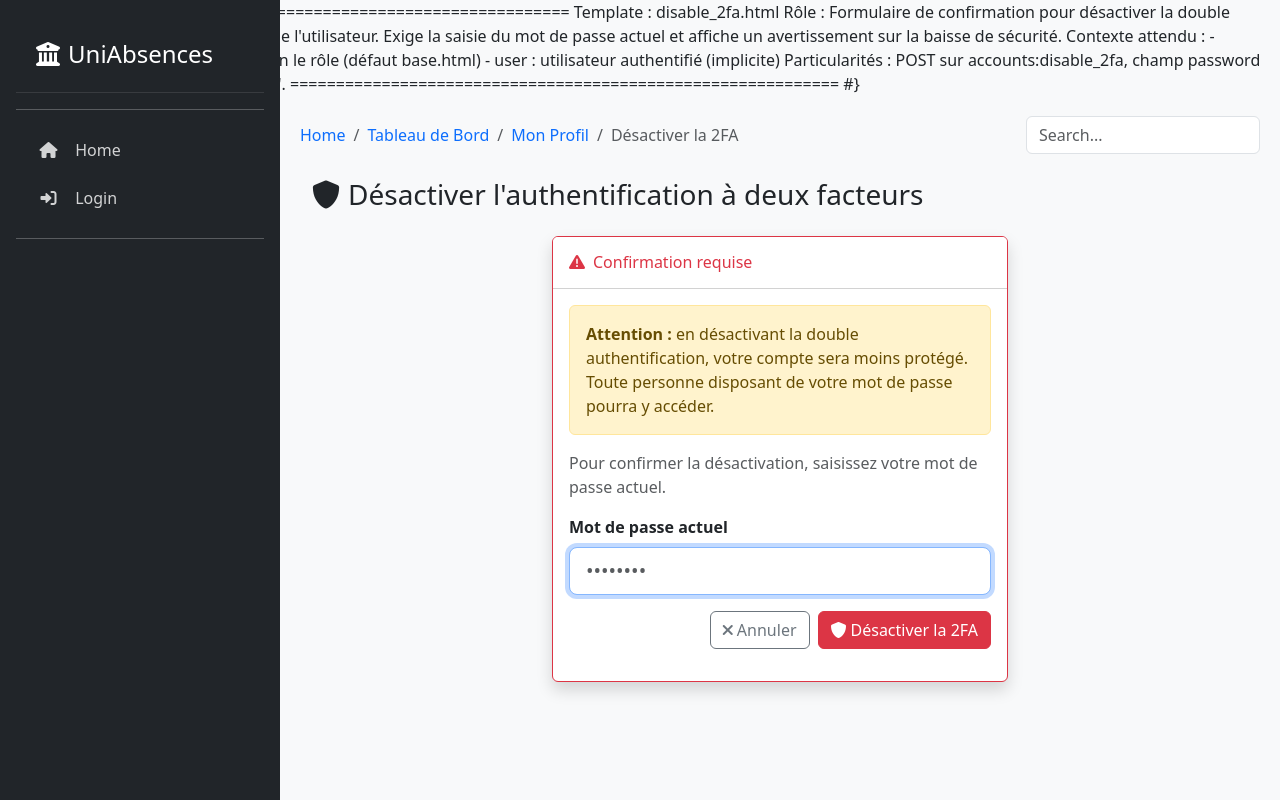
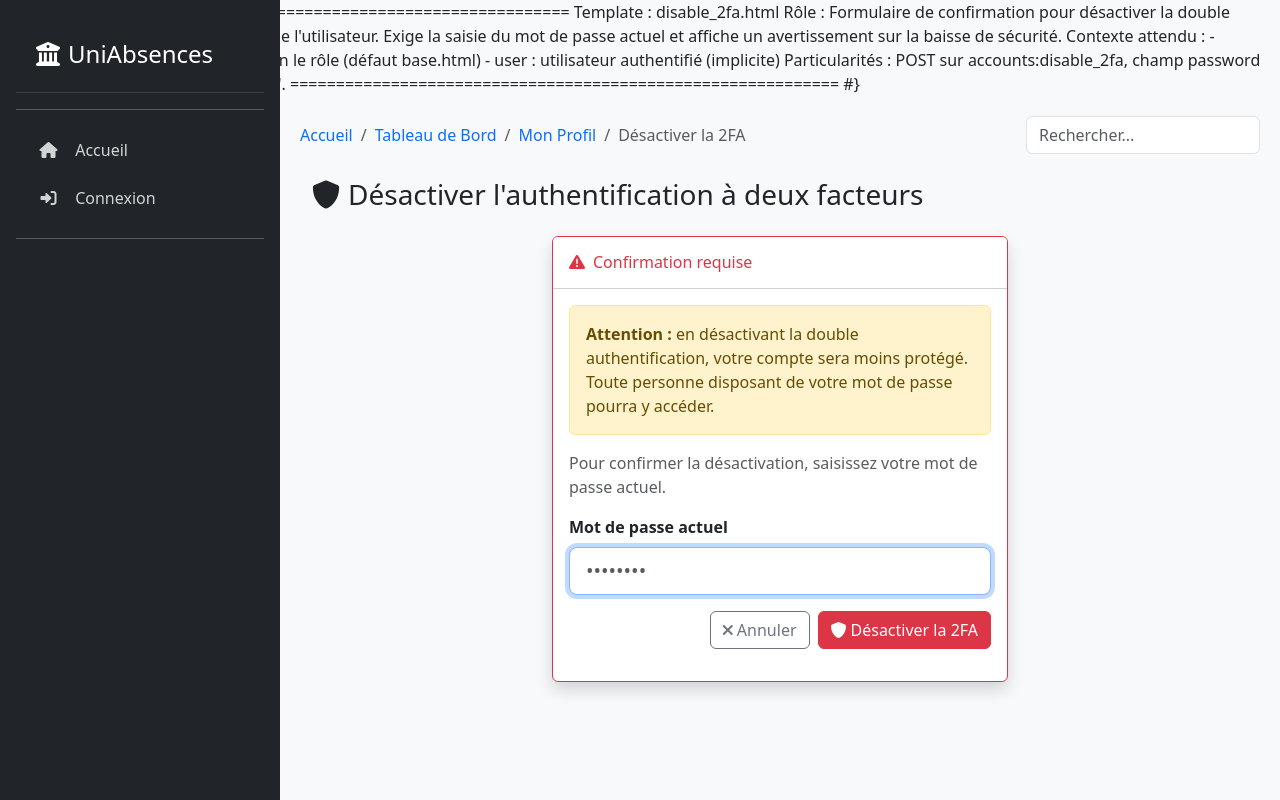
Before and after one commit to alzuhairia/gestion_absences_universite, a Django app: template templates/accounts/disable_2fa.html in a window 1280 px wide. Run offline with Django 5.2, Linux system fonts and the light colour scheme; the template is opened without the code that fills it, so the values that code supplies are empty.

Commit message:
chore(templates): harmoniser les libellés et commentaires de base.html

```diff
--- a/templates/base.html
+++ b/templates/base.html
@@ -103,7 +103,7 @@
 
 <body>
 
-    <!-- Sidebar -->
+    <!-- Barre latérale -->
     <nav class="sidebar display-flex flex-column flex-shrink-0 p-3" id="sidebar">
         <div class="sidebar-header d-flex align-items-center mb-3 mb-md-0 me-md-auto text-white text-decoration-none">
             <span class="fs-4"><i class="fas fa-university me-2"></i>UniAbsences</span>
@@ -113,7 +113,7 @@
             <li class="nav-item">
                 <a href="{% url 'dashboard:index' %}"
                     class="nav-link {% if request.resolver_match.view_name == 'dashboard:index' %}active{% endif %}">
-                    <i class="fas fa-home"></i> Home
+                    <i class="fas fa-home"></i> Accueil
                 </a>
             </li>
             {% if request.user.is_authenticated %}
@@ -125,16 +125,16 @@
                 </a>
             </li>
             {% endif %}
-            <!-- Role Based Links -->
+            <!-- Liens selon le rôle -->
 
             <li>
                 <a href="{% url 'messaging:index' %}" class="nav-link">
-                    <i class="fas fa-envelope"></i> Messaging
+                    <i class="fas fa-envelope"></i> Messagerie
                 </a>
             </li>
             <li>
                 <a href="{% url 'accounts:profile' %}" class="nav-link">
-                    <i class="fas fa-user"></i> Profile
+                    <i class="fas fa-user"></i> Profil
                 </a>
             </li>
             <hr class="sidebar-divider my-2">
@@ -143,13 +143,13 @@
                     {% csrf_token %}
                 </form>
                 <a href="#" class="nav-link text-danger" id="logout-link">
-                    <i class="fas fa-sign-out-alt"></i> Logout
+                    <i class="fas fa-sign-out-alt"></i> Déconnexion
                 </a>
             </li>
             {% else %}
             <li>
                 <a href="{% url 'accounts:login' %}" class="nav-link">
-                    <i class="fas fa-sign-in-alt"></i> Login
+                    <i class="fas fa-sign-in-alt"></i> Connexion
                 </a>
             </li>
             {% endif %}
@@ -164,9 +164,9 @@
         {% endif %}
     </nav>
 
-    <!-- Main Content wrapper -->
+    <!-- Conteneur du contenu principal -->
     <div class="main-content">
-        <!-- Top Mobile Header -->
+        <!-- En-tête mobile en haut -->
         <div class="d-block d-md-none top-navbar rounded">
             <button class="btn btn-primary" id="sidebarToggle">
                 <i class="fas fa-bars"></i>
@@ -174,22 +174,22 @@
             <span class="fw-bold">UniAbsences</span>
         </div>
 
-        <!-- Breadcrumbs & Search -->
+        <!-- Fil d'Ariane et recherche -->
         <div class="row align-items-center mb-4">
             <div class="col-md-6">
                 <nav aria-label="breadcrumb">
                     <ol class="breadcrumb mb-0">
-                        <li class="breadcrumb-item"><a href="#">Home</a></li>
+                        <li class="breadcrumb-item"><a href="#">Accueil</a></li>
                         {% block breadcrumbs %}{% endblock %}
                     </ol>
                 </nav>
             </div>
             <div class="col-md-6 text-end">
-                <input type="text" class="form-control d-inline-block w-50" placeholder="Search...">
+                <input type="text" class="form-control d-inline-block w-50" placeholder="Rechercher...">
             </div>
         </div>
 
-        <!-- Messages/Alerts -->
+        <!-- Messages / alertes -->
         {% if messages %}
         {% for message in messages %}
         <div class="alert alert-{{ message.tags }} alert-dismissible fade show" role="alert">
@@ -199,20 +199,20 @@
         {% endfor %}
         {% endif %}
 
-        <!-- Content Block -->
+        <!-- Bloc de contenu -->
         {% block content %}{% endblock %}
     </div>
 
-    <!-- Bootstrap Bundle with Popper -->
+    <!-- Bundle Bootstrap avec Popper -->
     <script nonce="{{ request.csp_nonce }}" src="https://cdn.jsdelivr.net/npm/bootstrap@5.3.0/dist/js/bootstrap.bundle.min.js" integrity="sha384-geWF76RCwLtnZ8qwWowPQNguL3RmwHVBC9FhGdlKrxdiJJigb/j/68SIy3Te4Bkz" crossorigin="anonymous"></script>
 
     <script nonce="{{ request.csp_nonce }}">
-        // Toggle Sidebar on Mobile
+        // Bascule la barre latérale sur mobile
         document.getElementById('sidebarToggle').addEventListener('click', function () {
             document.getElementById('sidebar').classList.toggle('active');
         });
 
-        // Logout handler
+        // Gestionnaire de déconnexion
         document.getElementById('logout-link').addEventListener('click', function(e) {
             e.preventDefault();
             document.getElementById('logout-form').submit();
```
